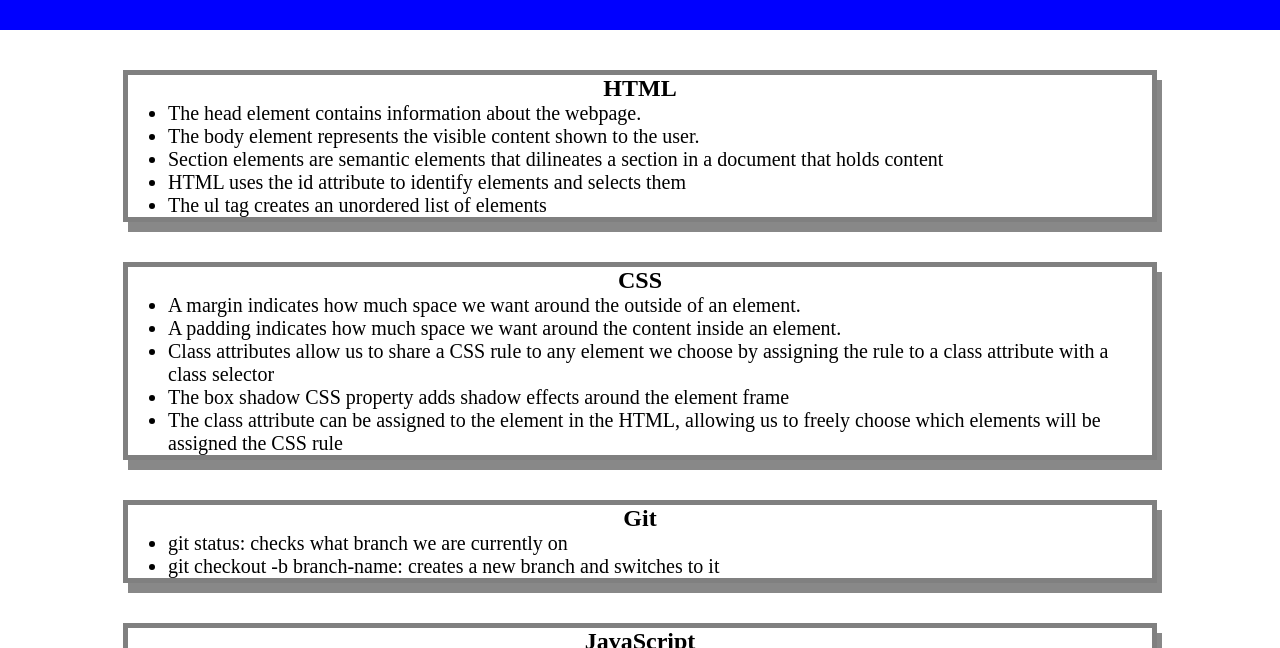
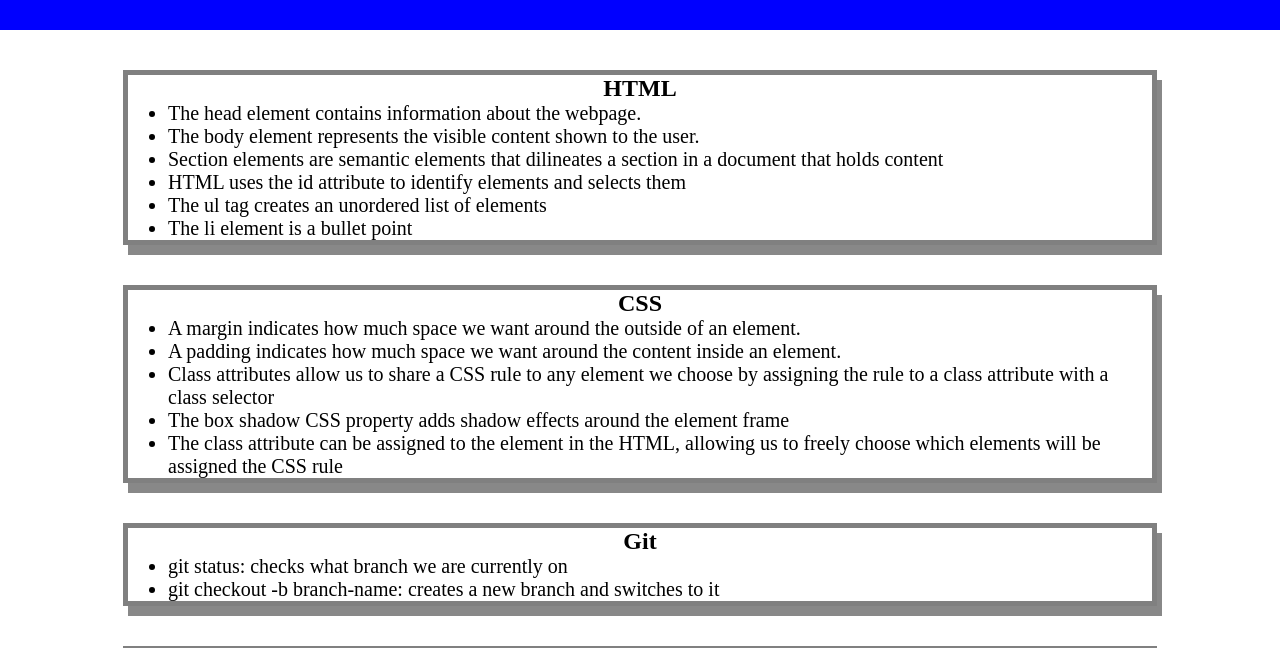
Before and after one commit to fringemonkey89/prework-study-guide, a plain HTML site: page index.html in a window 1280 px wide. Shown: the part 90-738 px from the top of the page. Drawn offline with Linux system fonts and the light colour scheme.

Commit message:
added notes to HTML

```diff
--- a/index.html
+++ b/index.html
@@ -21,6 +21,7 @@
           <li>Section elements are semantic elements that dilineates a section in a document that holds content</li>
           <li>HTML uses the id attribute to identify elements and selects them</li>
           <li>The ul tag creates an unordered list of elements</li>
+          <li>The li element is a bullet point</li>
         </ul>
       </section>
 
```
